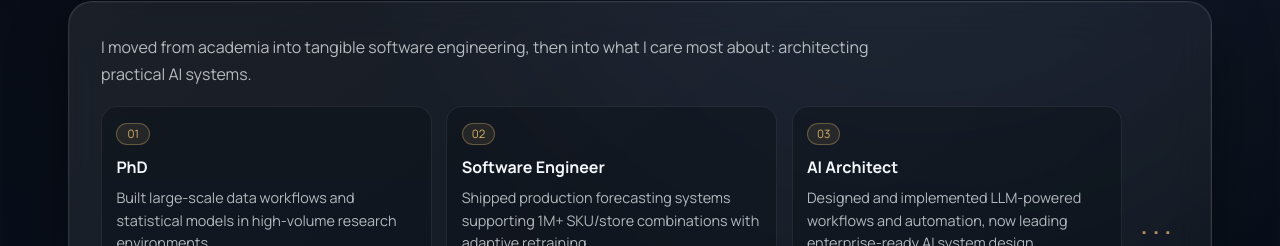
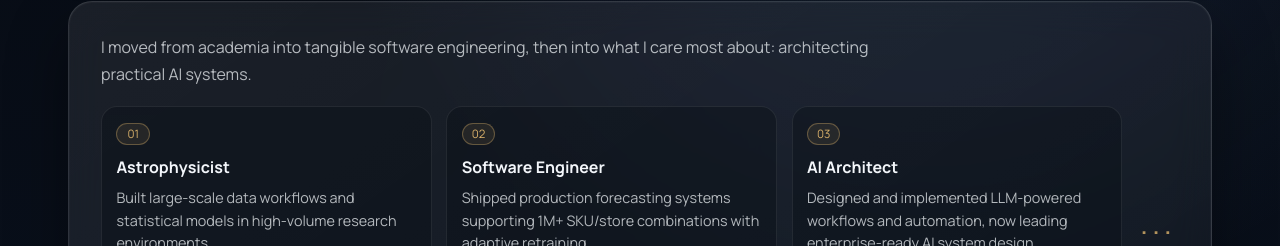
Before and after one commit to ajrlewis/ajrlewis, a Next.js app in the folder apps/web/: page / in a window 1280 px wide. Shown: the part 770-1016 px from the top of the page. Built offline with nearby package versions, Linux system fonts and the light colour scheme.

Commit message:
copy(web): rename background role to astrophysicist

```diff
--- a/apps/web/app/page.tsx
+++ b/apps/web/app/page.tsx
@@ -102,7 +102,7 @@ const services: Service[] = [
 
 const backgroundSteps: BackgroundStep[] = [
   {
-    title: "PhD",
+    title: "Astrophysicist",
     description: "Built large-scale data workflows and statistical models in high-volume research environments.",
     downloads: phdDownloads
   },
```
Also changed, not shown: 1 other file (tests, documents, lock files or other folders).
